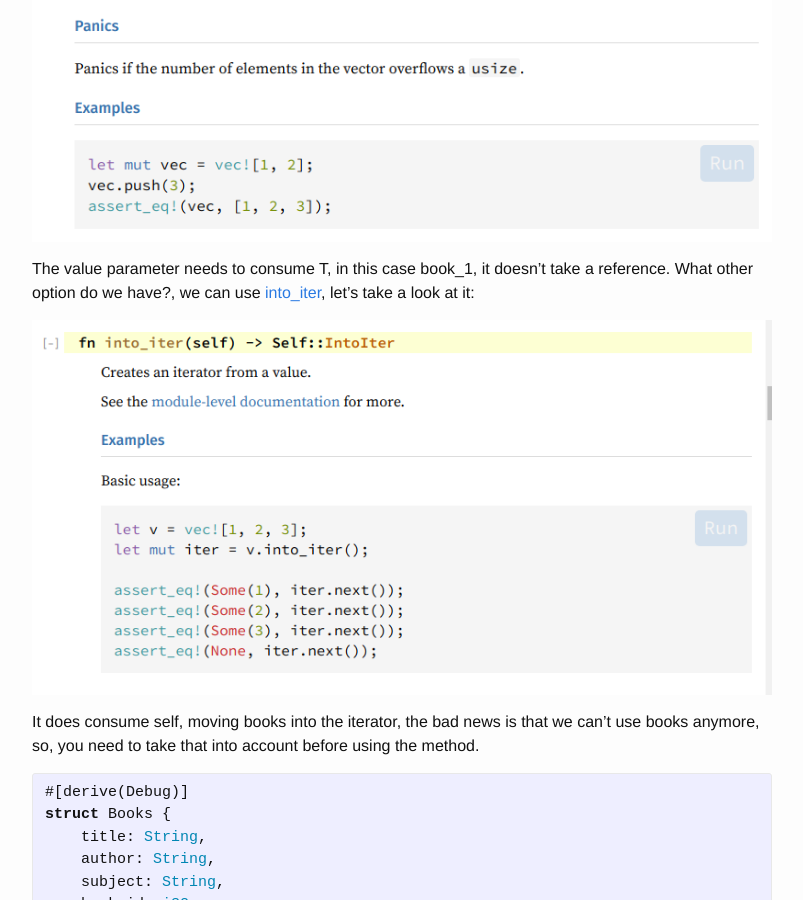
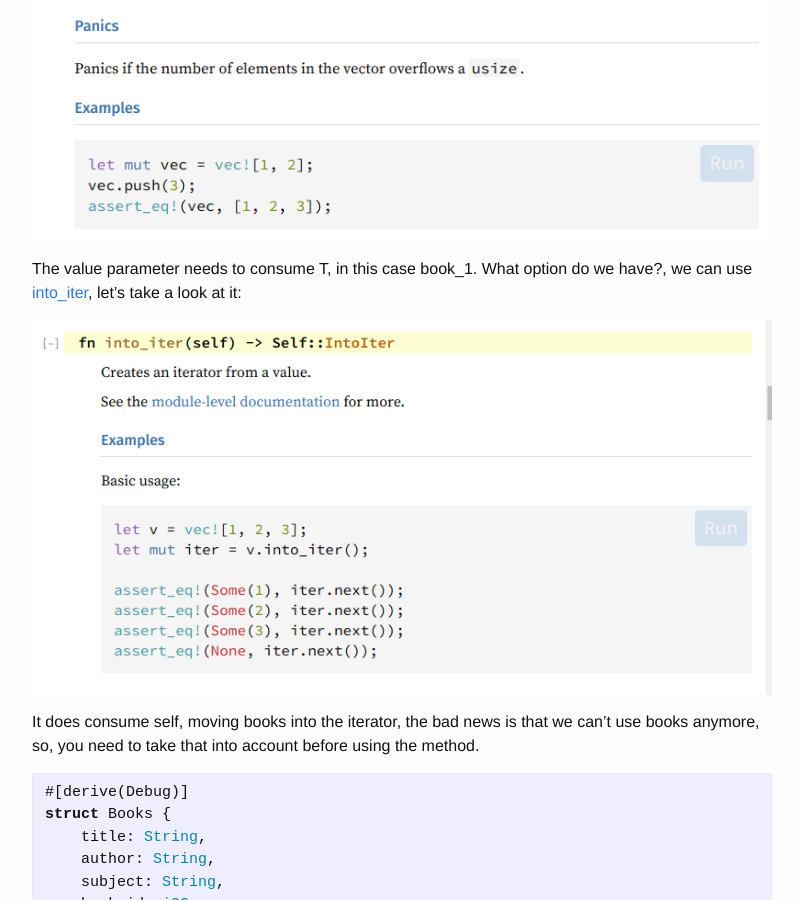
Before and after one commit to werner/werner.github.io, a Jekyll site: the page built from _posts/2018-09-25-move-semantics-vs-copy-semantics.markdown, in a window 1280 px wide and 900 px high, scrolled down 4280 px. Shown: the whole window, without its empty margins (238-1041 px from the left). Built offline with Jekyll 4.4.1, drawn with Linux system fonts in a browser that asks for light colours; comment, search, counter and statistics services are not loaded.

Commit message:
Fix confusing part explaining push

```diff
--- a/_posts/2018-09-25-move-semantics-vs-copy-semantics.markdown
+++ b/_posts/2018-09-25-move-semantics-vs-copy-semantics.markdown
@@ -190,8 +190,8 @@ let's take a look at [push](https://doc.rust-lang.org/std/vec/struct.Vec.html#me
 
 ![Push Method]({{ site.url }}/assets/push_method.png)
 
-The value parameter needs to consume T, in this case book_1,
-it doesn't take a reference. What other option do we have?,
+The value parameter needs to consume T, in this case book_1.
+What option do we have?,
 we can use [into_iter](https://doc.rust-lang.org/std/iter/trait.IntoIterator.html#tymethod.into_iter),
 let's take a look at it:
 
```
